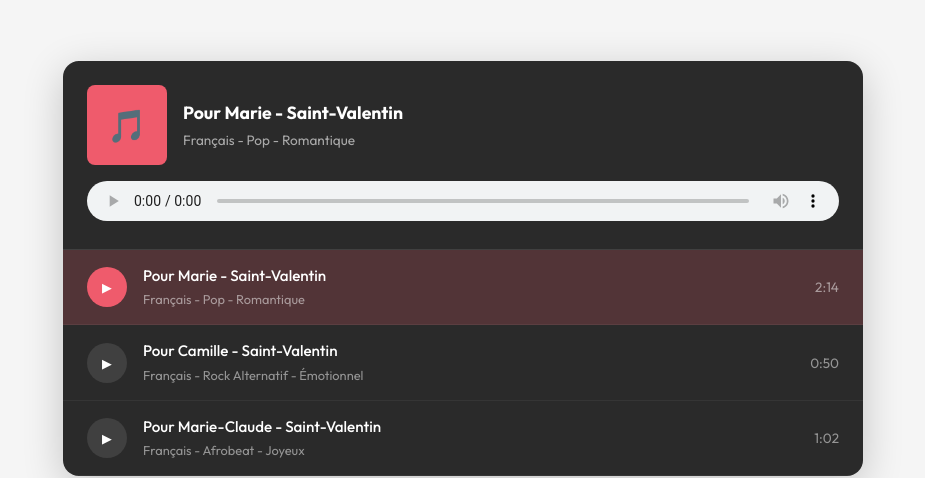
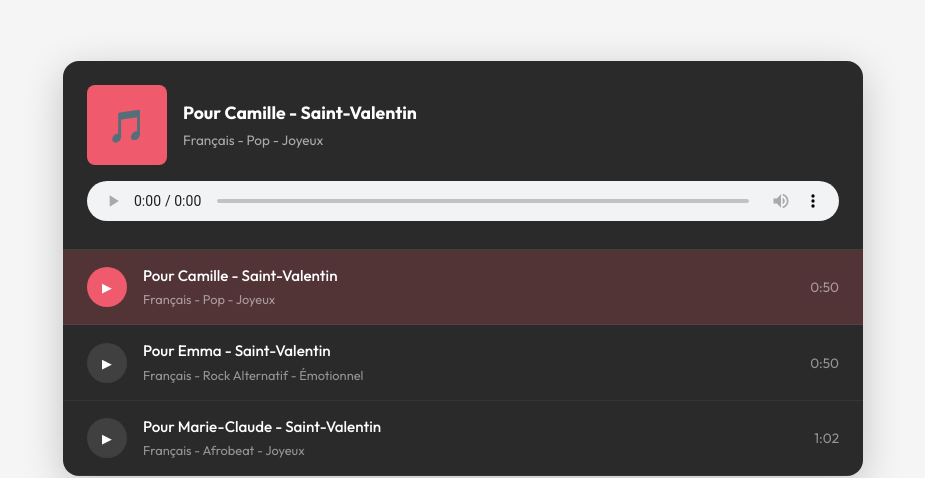
Before and after one commit to amorixamorix90/amorix-website, a website: page public/index.html in a window 1280 px wide. Shown: the part 1588-2066 px from the top of the page, without its empty margins (177-1102 px from the left). Drawn offline with nearby package versions, Linux system fonts and the light colour scheme.

Commit message:
Playlist: Camille Pop Joyeux, Emma Rock Émotionnel, Marie-Claude Afrobeat

```diff
--- a/public/index.html
+++ b/public/index.html
@@ -232,8 +232,8 @@
                 <div class="playlist-player-info">
                     <div class="playlist-player-cover" id="playerCover">🎵</div>
                     <div class="playlist-player-details">
-                        <h4 id="playerTitle">Pour Marie - Saint-Valentin</h4>
-                        <span id="playerGenre">Français - Pop - Romantique</span>
+                        <h4 id="playerTitle">Pour Camille - Saint-Valentin</h4>
+                        <span id="playerGenre">Français - Pop - Joyeux</span>
                     </div>
                 </div>
                 <audio controls id="mainPlayer" style="width:100%">
@@ -241,18 +241,18 @@
                 </audio>
             </div>
             <div class="playlist-items">
-                <div class="playlist-item active" data-src="/audio/exemple-1.mp3" data-title="Pour Marie - Saint-Valentin" data-genre="Français - Pop - Romantique" data-duration="2:14">
-                    <div class="playlist-item-play">▶</div>
-                    <div class="playlist-item-info">
-                        <h5>Pour Marie - Saint-Valentin</h5>
-                        <span>Français - Pop - Romantique</span>
-                    </div>
-                    <span class="playlist-item-duration">2:14</span>
-                </div>
-                <div class="playlist-item" data-src="/audio/exemple-2.mp3" data-title="Pour Camille - Saint-Valentin" data-genre="Français - Rock Alternatif - Émotionnel" data-duration="0:50">
+                <div class="playlist-item active" data-src="/audio/exemple-1.mp3" data-title="Pour Camille - Saint-Valentin" data-genre="Français - Pop - Joyeux" data-duration="0:50">
                     <div class="playlist-item-play">▶</div>
                     <div class="playlist-item-info">
                         <h5>Pour Camille - Saint-Valentin</h5>
+                        <span>Français - Pop - Joyeux</span>
+                    </div>
+                    <span class="playlist-item-duration">0:50</span>
+                </div>
+                <div class="playlist-item" data-src="/audio/exemple-2.mp3" data-title="Pour Emma - Saint-Valentin" data-genre="Français - Rock Alternatif - Émotionnel" data-duration="0:50">
+                    <div class="playlist-item-play">▶</div>
+                    <div class="playlist-item-info">
+                        <h5>Pour Emma - Saint-Valentin</h5>
                         <span>Français - Rock Alternatif - Émotionnel</span>
                     </div>
                     <span class="playlist-item-duration">0:50</span>
@@ -569,7 +569,7 @@ const i18n = {
         "cta.title": "Prêt(e) à créer un moment magique?", "cta.subtitle": "Commandez maintenant et reçois ta chanson en 48h.", "cta.btn": "Crée ta chanson",
         "footer.tag": "Chaque amour a sa chanson",
         "samples.title": "Écoute nos créations", "samples.subtitle": "Voici quelques exemples de chansons personnalisées qu'on a créées.",
-        "samples.s1.title": "Pour Marie - Saint-Valentin", "samples.s1.desc": "Une chanson romantique pour célébrer 5 ans d'amour",
+        "samples.s1.title": "Pour Camille - Saint-Valentin", "samples.s1.desc": "Une chanson romantique pour célébrer 5 ans d'amour",
         "samples.s2.title": "Pour Marc-André - Saint-Valentin", "samples.s2.desc": "Une chanson d'amour rock pour célébrer leur histoire",
         "samples.s3.title": "Pour Marie-Claude - Saint-Valentin", "samples.s3.desc": "Une chanson Afrobeat pour célébrer leur amour",
         "form.p1": "Infos", "form.p2": "Histoire", "form.p3": "Style", "form.p4": "Paiement",
```
